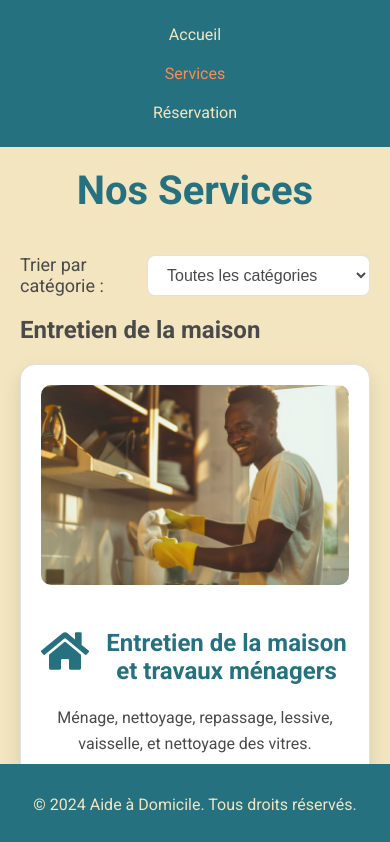
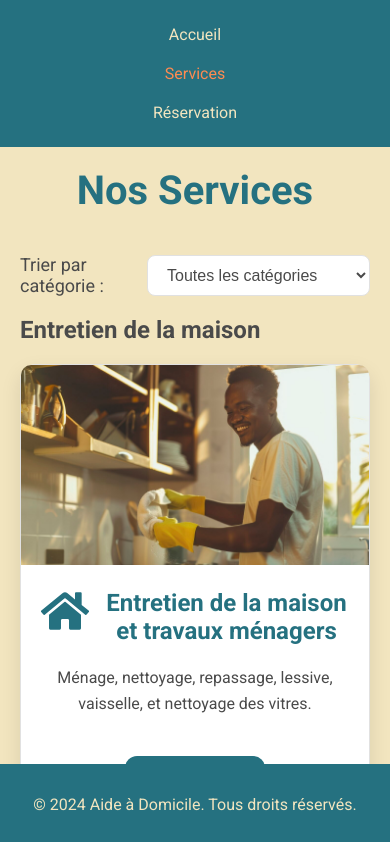
Before and after one commit to Axel93183/RepoOne, a React (Create React App) app: page /services in a window 390 px wide. Shown: the top 842 px of the page. Built offline with nearby package versions, Linux system fonts and the light colour scheme.

Commit message:
CSS : ServiceCard

```diff
--- a/src/components/ServiceCard/ServiceCard.css
+++ b/src/components/ServiceCard/ServiceCard.css
@@ -1,7 +1,6 @@
 .service-card {
   background-color: #fff;
   border: 1px solid var(--color-border);
-  padding: 30px;
   border-radius: 15px;
   box-shadow: 0 8px 20px var(--color-shadow);
   text-align: center;
@@ -35,6 +34,10 @@
   line-height: 1.6;
 }
 
+.service-wrapper {
+  padding: 0 30px 30px;
+}
+
 .service-header {
   display: flex;
   align-items: center;
@@ -51,8 +54,8 @@
   width: 100%;
   height: 200px;
   object-fit: cover;
-  border-radius: 10px;
-  margin-bottom: 20px;
+  border-radius: 10px 10px 0 0;
+  /* margin-bottom: 20px; */
 }
 
 .service-button {
@@ -72,8 +75,8 @@
 }
 
 @media (max-width: 600px) {
-  .service-card {
-    padding: 20px;
+  .service-wrapper {
+    padding: 0 20px 20px;
   }
 
   .service-card h2 {
--- a/src/components/ServiceCard/ServiceCard.tsx
+++ b/src/components/ServiceCard/ServiceCard.tsx
@@ -1,14 +1,13 @@
-// src/components/ServiceCard/ServiceCard.tsx
 import React from "react";
 import { IconType } from "react-icons";
-import { useInView } from "react-intersection-observer"; // Import Intersection Observer hook
+import { useInView } from "react-intersection-observer";
 import "./ServiceCard.css";
 
 interface ServiceCardProps {
   title: string;
   description: string;
   icon: IconType;
-  imageUrl?: string; // Optional image URL
+  imageUrl?: string;
 }
 
 const ServiceCard: React.FC<ServiceCardProps> = ({
@@ -17,10 +16,9 @@ const ServiceCard: React.FC<ServiceCardProps> = ({
   icon: Icon,
   imageUrl,
 }) => {
-  // Use the intersection observer hook
   const { ref, inView } = useInView({
-    triggerOnce: true, // Trigger the animation only once
-    threshold: 0.1, // Animation triggers when 10% of the card is in view
+    triggerOnce: true,
+    threshold: 0.1,
   });
   return (
     <div ref={ref} className={`service-card ${inView ? "fade-in" : ""}`}>
@@ -30,6 +28,7 @@ const ServiceCard: React.FC<ServiceCardProps> = ({
             <img src={imageUrl} alt={title} />
           </div>
         )}
+        <div className="service-wrapper">
           <div className="service-header">
             <div className="service-icon">
               <Icon />
@@ -40,6 +39,7 @@ const ServiceCard: React.FC<ServiceCardProps> = ({
           <button className="service-button">En savoir plus</button>
         </div>
       </div>
+    </div>
   );
 };
 
```
Lines whose indentation alone changed are shown as unchanged.
